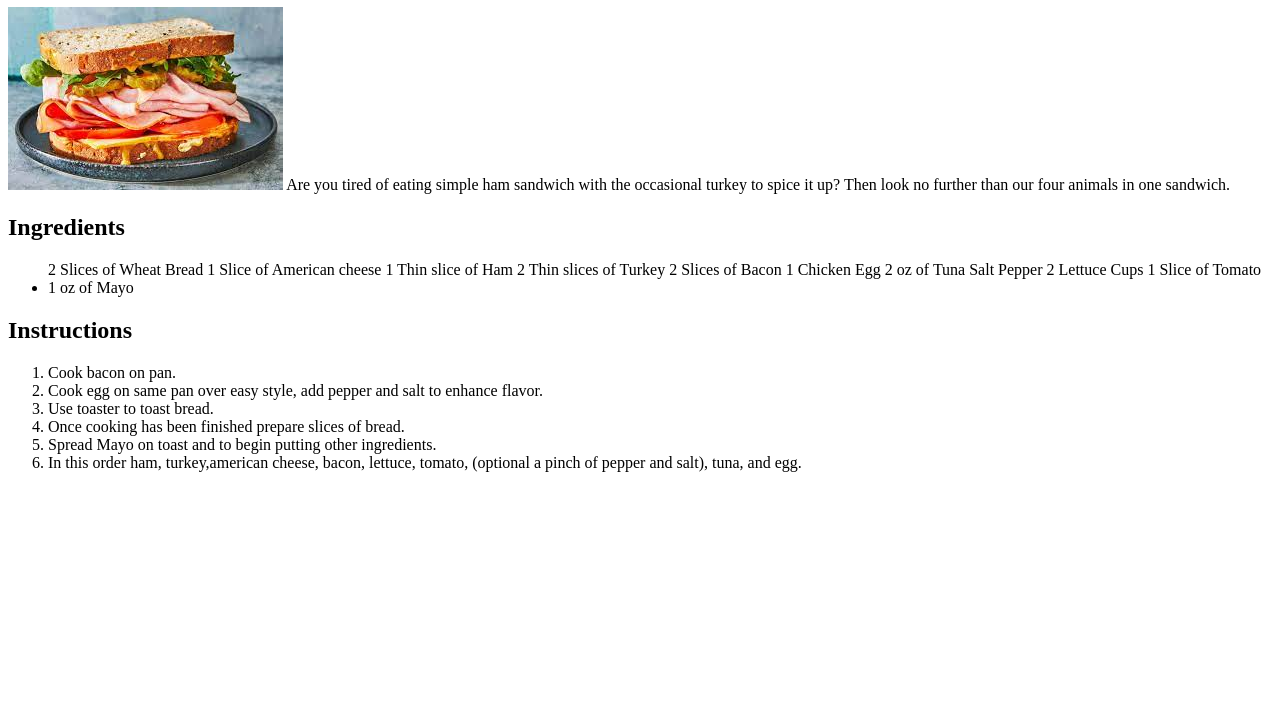
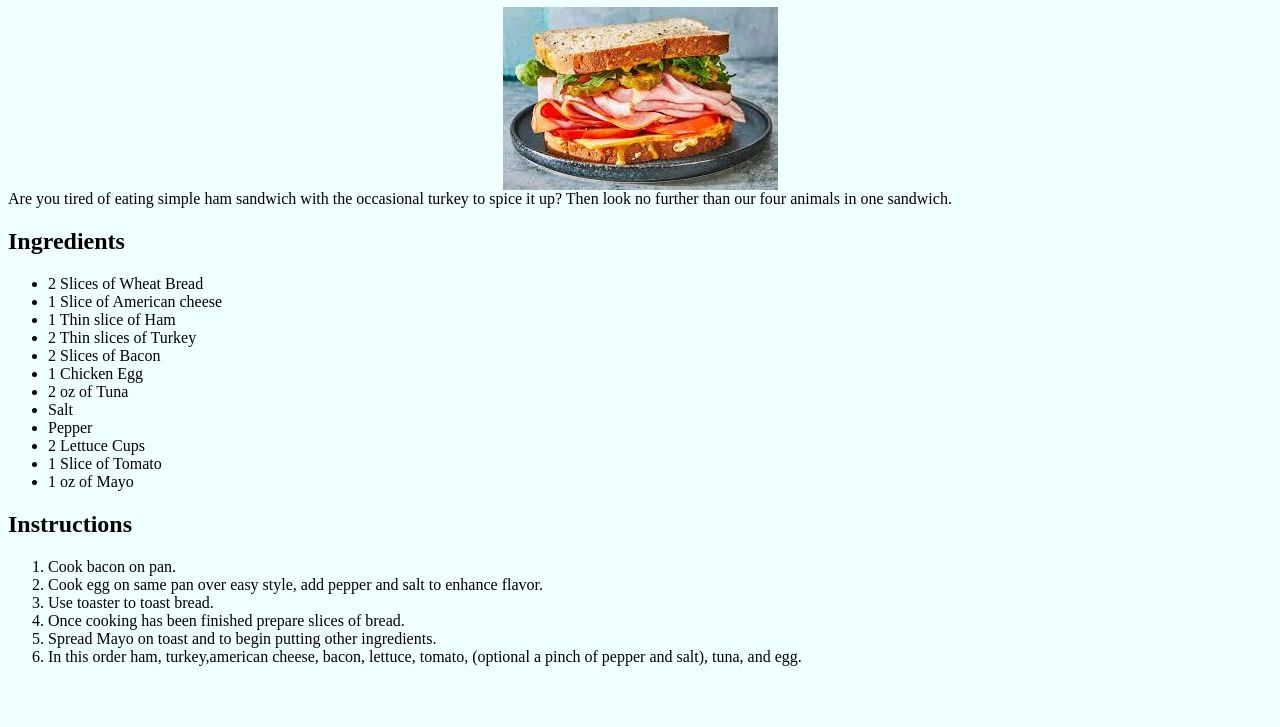
Before and after one commit to Eric1053/odin-recipes, a plain HTML site: page recipes/Ericsandwich.html in a window 1280 px wide. Shown: the part 73-800 px from the top of the page. Drawn offline with Linux system fonts and the light colour scheme.

Commit message:
Add css to project

```diff
--- a/recipes/Ericsandwich.html
+++ b/recipes/Ericsandwich.html
@@ -3,6 +3,7 @@
     <head>
         <meta charset="utf-8">
         <title>Sandwich</title>
+        <link rel="stylesheet" href="../style.css">
     </head>
     <body>
         <h1>Eric's Sandwich</h1>
@@ -12,17 +13,17 @@
         </p1>
         <h2>Ingredients</h2>
             <ul>
-                <il>2 Slices of Wheat Bread</il>
-                <il>1 Slice of American cheese</il>
-                <il>1 Thin slice of Ham</il>
-                <il>2 Thin slices of Turkey</il>
-                <il>2 Slices of Bacon</il>
-                <il>1 Chicken Egg</il>
-                <il>2 oz of Tuna</il>
-                <il>Salt</il>
-                <il>Pepper</il>
-                <il>2 Lettuce Cups</il>
-                <il>1 Slice of Tomato</il>
+                <li>2 Slices of Wheat Bread</li>
+                <li>1 Slice of American cheese</li>
+                <li>1 Thin slice of Ham</li>
+                <li>2 Thin slices of Turkey</li>
+                <li>2 Slices of Bacon</li>
+                <li>1 Chicken Egg</li>
+                <li>2 oz of Tuna</li>
+                <li>Salt</li>
+                <li>Pepper</li>
+                <li>2 Lettuce Cups</li>
+                <li>1 Slice of Tomato</li>
                 <li>1 oz of Mayo</li>
             </ul>
         <h2>Instructions</h2>
--- /dev/null
+++ b/style.css
@@ -0,0 +1,30 @@
+*{
+    font-family: 'Times New Roman', Times, serif;
+
+    background-color:azure;
+}
+img{
+    display: block;
+    margin-bottom: 1em;
+    margin: 0 auto;
+}
+.image-odin:hover{
+    height: 15em;
+    width: 15em;
+}
+.list-origin{
+    list-style: none;
+    text-align: center;
+    display:contents;
+}
+.list-origin > li{
+    font-size: 1.5em;
+    margin-bottom: 5px;
+
+}
+h1{
+   text-decoration: underline;
+   text-align: center;
+}
+li{
+}
```
Also changed, not shown: index.html (+3 -3 lines), recipes/Burger.html (+2 -1 lines), recipes/Fajitas.html (+1 -1 lines).
